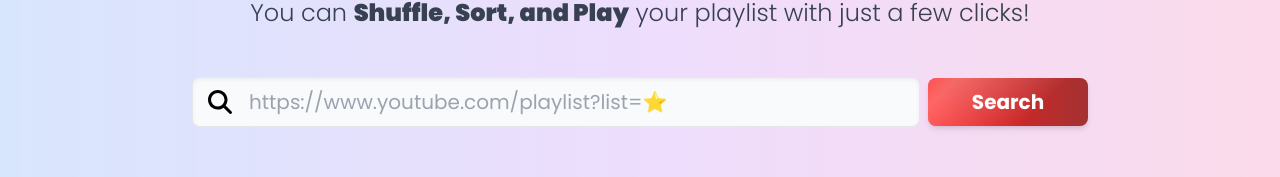
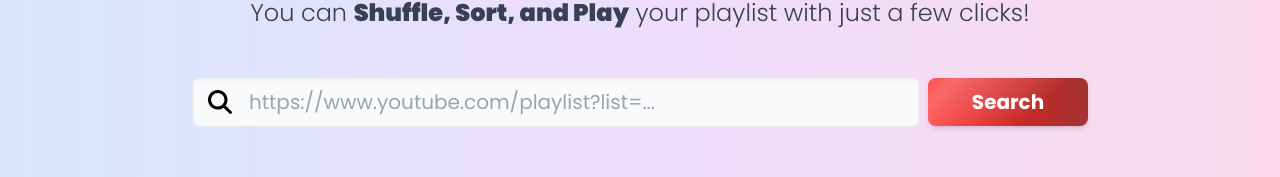
Before and after one commit to jwnle31/YouShuffle, a React (Vite) app: page / in a window 1280 px wide. Shown: the part 279-456 px from the top of the page. Built offline with nearby package versions, Linux system fonts and the light colour scheme; no server answers.

Commit message:
Edit input placeholder

```diff
--- a/src/components/SearchBar.tsx
+++ b/src/components/SearchBar.tsx
@@ -27,7 +27,7 @@ export const SearchBar: React.FC<SearchBarProps> = ({
             id="simple-search"
             ref={inputRef}
             className="playlist-input bg-slate-50 border shadow-inner text-gray-900 text-xs sm:text-xl rounded-lg block w-full ps-8 sm:ps-14 p-2.5 dark:bg-gray-700 dark:border-gray-600 dark:placeholder-gray-400 dark:text-white"
-            placeholder="https://www.youtube.com/playlist?list=⭐"
+            placeholder="https://www.youtube.com/playlist?list=..."
             required
           />
         </div>
```
